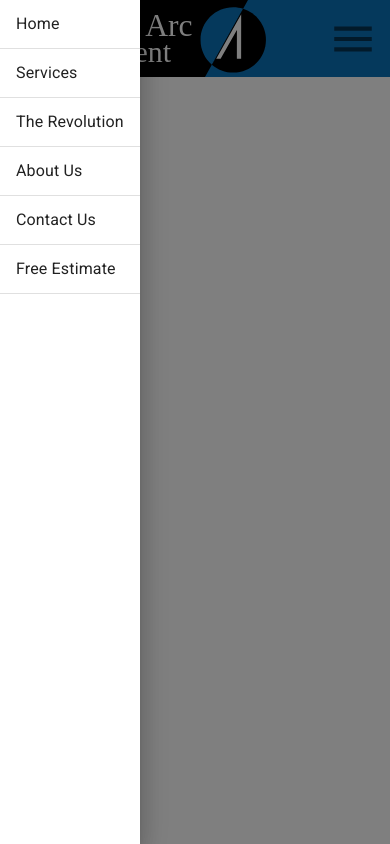
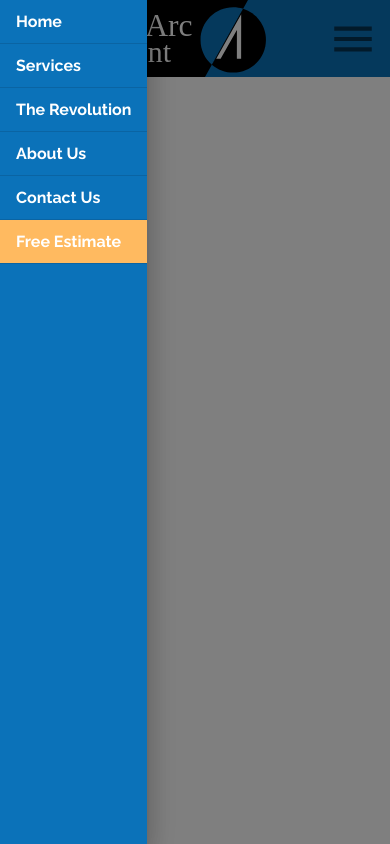
Before and after one commit to RaphaelOhlsen/materialui, a React (Create React App) app: page / in a window 390 px wide. Both pictures are taken after a click on the button 353 px from the left and 38 px from the top of the page. Built offline with nearby package versions, Linux system fonts and the light colour scheme.

Commit message:
43. Using Lists - Styling

```diff
--- a/src/components/ui/Header.js
+++ b/src/components/ui/Header.js
@@ -96,6 +96,16 @@ const useStyles = makeStyles(theme => ({
     "&:hover": {
       backgroundColor: "#0000"
     }
+  },
+  drawer:{
+   backgroundColor: theme.palette.common.blue
+  },
+  drawerItem: {
+    ...theme.typography.tab,
+    color: "#fff"
+  },
+  drawerItemEstimate: {
+    backgroundColor: theme.palette.common.orange,
   }
 }));
 
@@ -277,50 +287,82 @@ export default function Header(props) {
           open={openDrawer}
           onClose={() => setOpenDrawer(false)}
           onOpen={() => setOpenDrawer(true)}
+          classes={{paper: classes.drawer}}
         >
           <List disablePadding>
 
           <ListItem
             onClick = {() => setOpenDrawer(false)}
-            divider button disableTypography
+            divider button
             component={Link} to="/"
           >
-              <ListItemText>Home</ListItemText>
+              <ListItemText
+                className={classes.drawerItem}
+                disableTypography
+              >
+                Home
+              </ListItemText>
           </ListItem>
           <ListItem
             onClick = {() => setOpenDrawer(false)}
-            divider button disableTypography
+            divider button
             component={Link} to="/services"
           >
-            <ListItemText>Services</ListItemText>
+            <ListItemText
+              className={classes.drawerItem}
+              disableTypography
+            >
+              Services
+            </ListItemText>
           </ListItem>
           <ListItem
             onClick = {() => setOpenDrawer(false)}
-            divider button disableTypography
+            divider button
             component={Link} to="revolution/"
           >
-            <ListItemText>The Revolution</ListItemText>
+            <ListItemText
+              className={classes.drawerItem}
+              disableTypography
+            >
+              The Revolution
+            </ListItemText>
           </ListItem>
           <ListItem
             onClick = {() => setOpenDrawer(false)}
-            divider button disableTypography
+            divider button
             component={Link} to="/about"
           >
-            <ListItemText>About Us</ListItemText>
+            <ListItemText
+              className={classes.drawerItem}
+              disableTypography
+            >
+              About Us
+            </ListItemText>
           </ListItem>
           <ListItem
             onClick = {() => setOpenDrawer(false)}
-            divider button disableTypography
+            divider button
             component={Link} to="/contact"
           >
-            <ListItemText>Contact Us</ListItemText>
+            <ListItemText
+              className={classes.drawerItem}
+              disableTypography
+            >
+              Contact Us
+            </ListItemText>
           </ListItem>
           <ListItem
             onClick = {() => setOpenDrawer(false)}
-            divider button disableTypography
+            divider button
             component={Link} to="/estimate"
+            className={classes.drawerItemEstimate}
           >
-            <ListItemText>Free Estimate</ListItemText>
+            <ListItemText
+              className={classes.drawerItem}
+              disableTypography
+            >
+              Free Estimate
+            </ListItemText>
           </ListItem>
           </List>
         </SwipeableDrawer>
```
